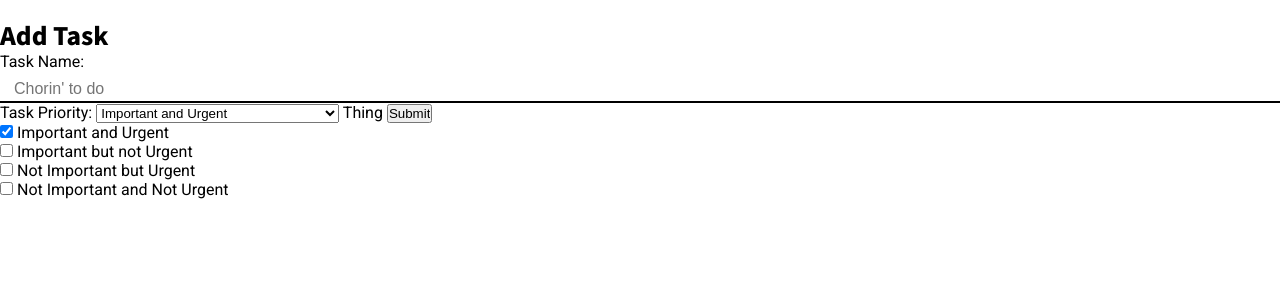
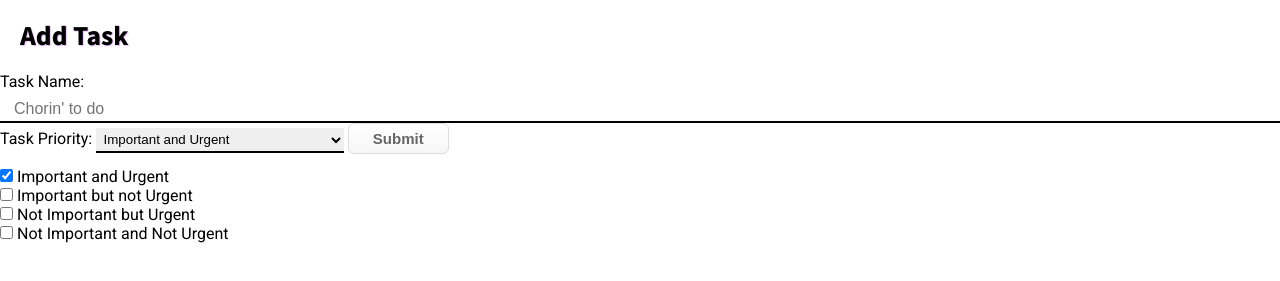
Before and after one commit to psyckalla/to-do-list, a plain HTML site: page index.html in a window 1280 px wide. Shown: the part 89-370 px from the top of the page. Drawn offline with nearby package versions, Linux system fonts and the light colour scheme; no server answers.

Commit message:
changed inputs

```diff
--- a/index.html
+++ b/index.html
@@ -12,7 +12,7 @@
         <main>
             <h2>Add Task</h2>
             <form class="add">
-                <label for="add-task">Task Name:<input type="text" id="add-task" placeholder="Chorin' to do"></label>
+                <label for="add-task">Task Name:<br><input type="text" id="add-task" placeholder="Chorin' to do"></label>
                 <label for="importance">Task Priority:</label>
                 <select name="importance" id="importance">
                     <option value="2237014803">Important and Urgent</option>
@@ -20,7 +20,7 @@
                     <option value="2237015068">Not Important but Urgent</option>
                     <option value="2237015099">Not Urgent and Not Important</option>
                 </select>
-                <label>Thing <input type="submit" value="Submit"></label>
+               <label><input class="submit-button" type="submit"> </label>
 
             </form>
             <article class="ac-medium one 2205414000"></article>
--- a/style.css
+++ b/style.css
@@ -13,6 +13,8 @@ h1 {
 
 h2 {
 	font-family: 'Noto Sans TC', serif;
+	text-shadow: 1px 1px 1px rgba(228, 178, 248, 0.8);
+	margin: 20px;
 }
 
 main {
@@ -40,6 +42,42 @@ input#add-task {
 
 input#add-task:focus {
 	outline: none;
+}
+
+select {
+	margin-bottom: 1em;
+	padding: 0.25em;
+	border: 0;
+	border-bottom: 2px solid black;
+}
+
+select:focus {
+	outline: none;
+}
+
+.submit-button {
+	box-shadow:inset 0px 1px 0px 0px #ffffff;
+	background:linear-gradient(to bottom, #ffffff 5%, #f6f6f6 100%);
+	background-color:#ffffff;
+	border-radius:6px;
+	border:1px solid #dcdcdc;
+	display:inline-block;
+	cursor:pointer;
+	color:#666666;
+	font-family:Arial;
+	font-size:15px;
+	font-weight:bold;
+	padding:6px 24px;
+	text-decoration:none;
+	text-shadow:0px 1px 0px #ffffff;
+}
+.submit-button:hover {
+	background:linear-gradient(to bottom, #f6f6f6 5%, #ffffff 100%);
+	background-color:#f6f6f6;
+}
+.submit-button:active {
+	position:relative;
+	top:1px;
 }
 
 @media screen and (max-width: 600px) {
```
